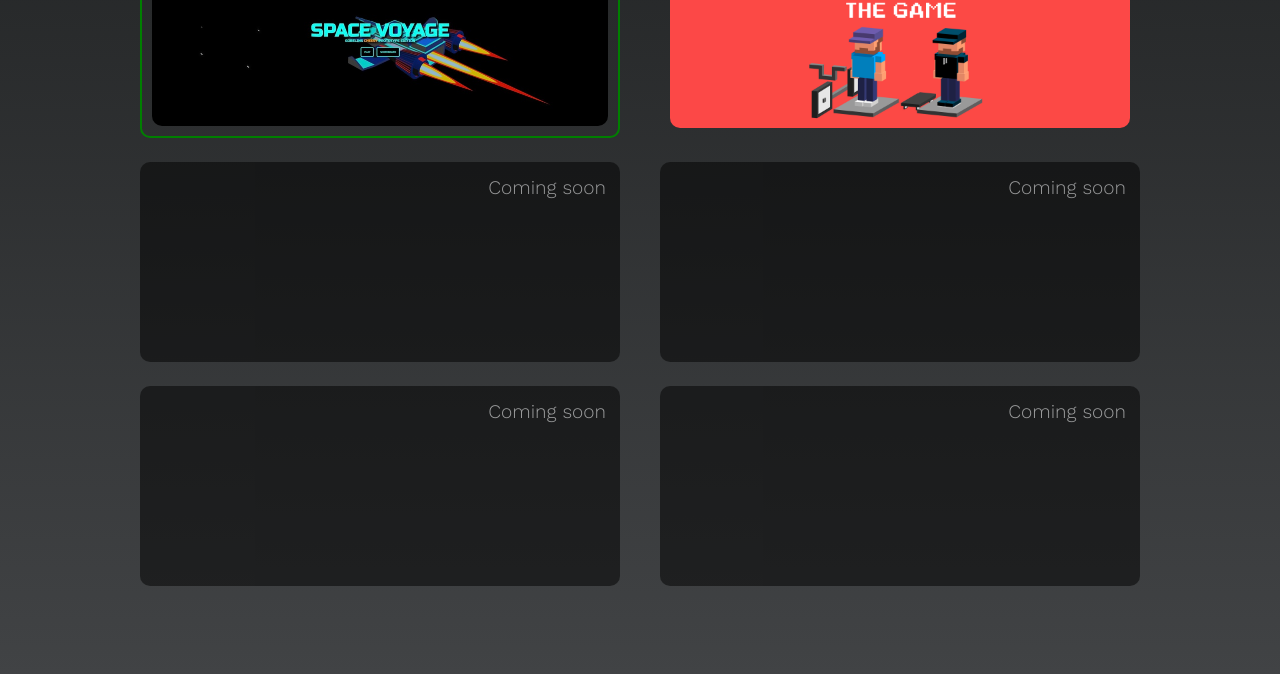
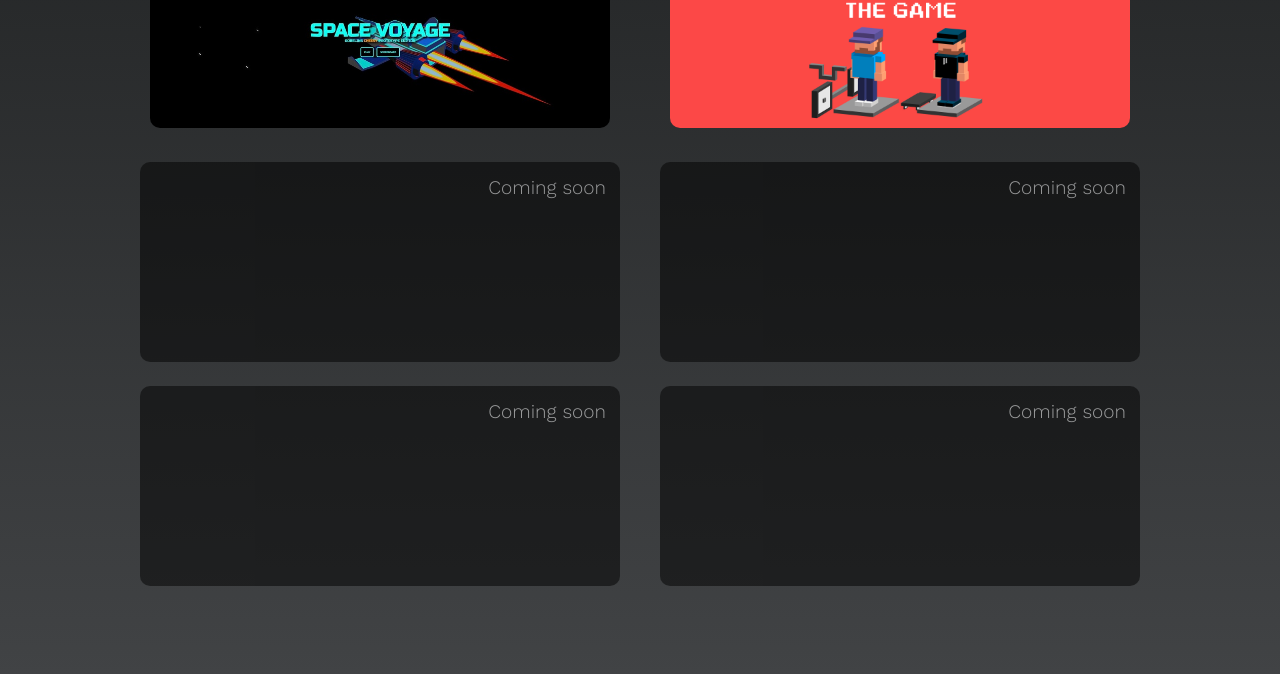
Before and after one commit to gobelins-axis/axis-launcher-front-prototype, a website built with Parcel: page index.html in a window 1280 px wide. Shown: the part 126-800 px from the top of the page. Built offline with nearby package versions, Linux system fonts and the light colour scheme.

Commit message:
Remove active overlay on first game

```diff
--- a/index.html
+++ b/index.html
@@ -13,7 +13,7 @@
 <div class="app">
 	<h1>Welcome to Arcade Launcher</h1>
 	<div class="game-list">
-		<div tabindex="0" class="game-card spacevoyage active">
+		<div tabindex="0" class="game-card spacevoyage">
 			<div id="spacevoyage" class="game-image">
 				<div class="game-title">Space Voyage</div>
 				<div class="play-btn"></div>
```
